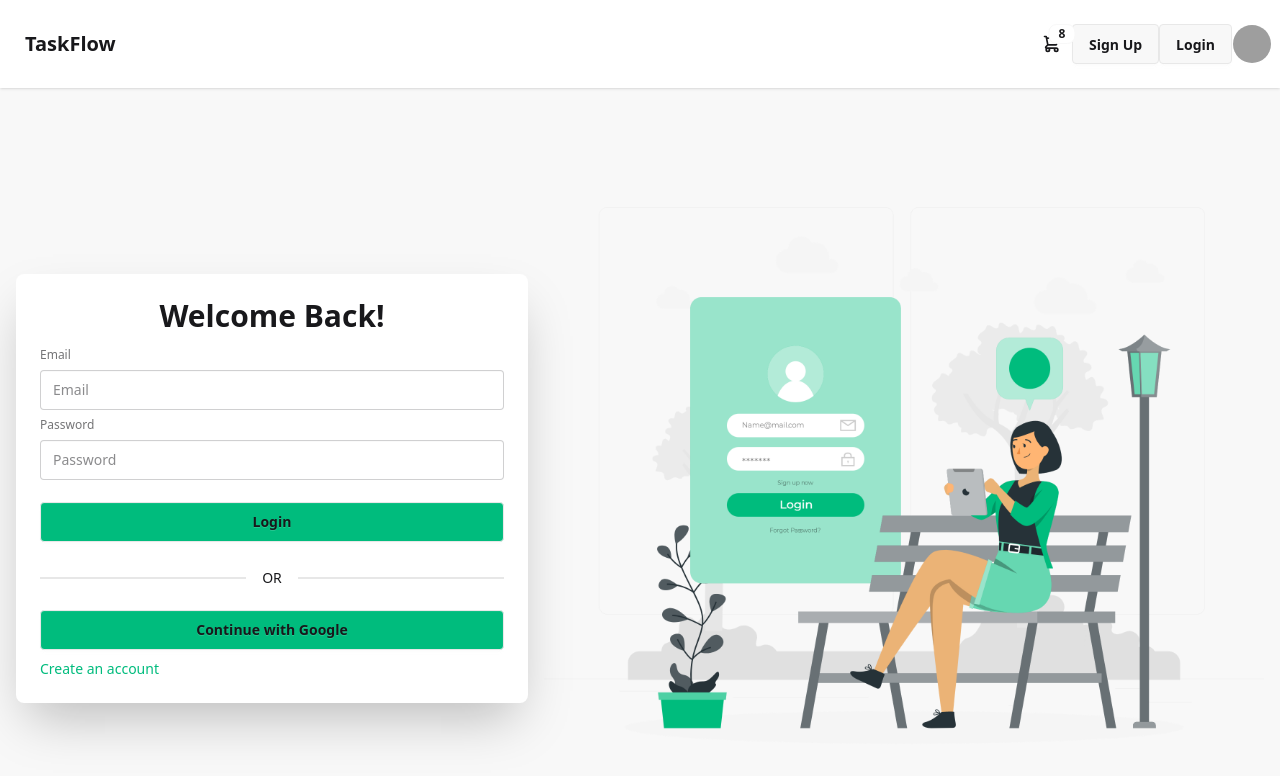
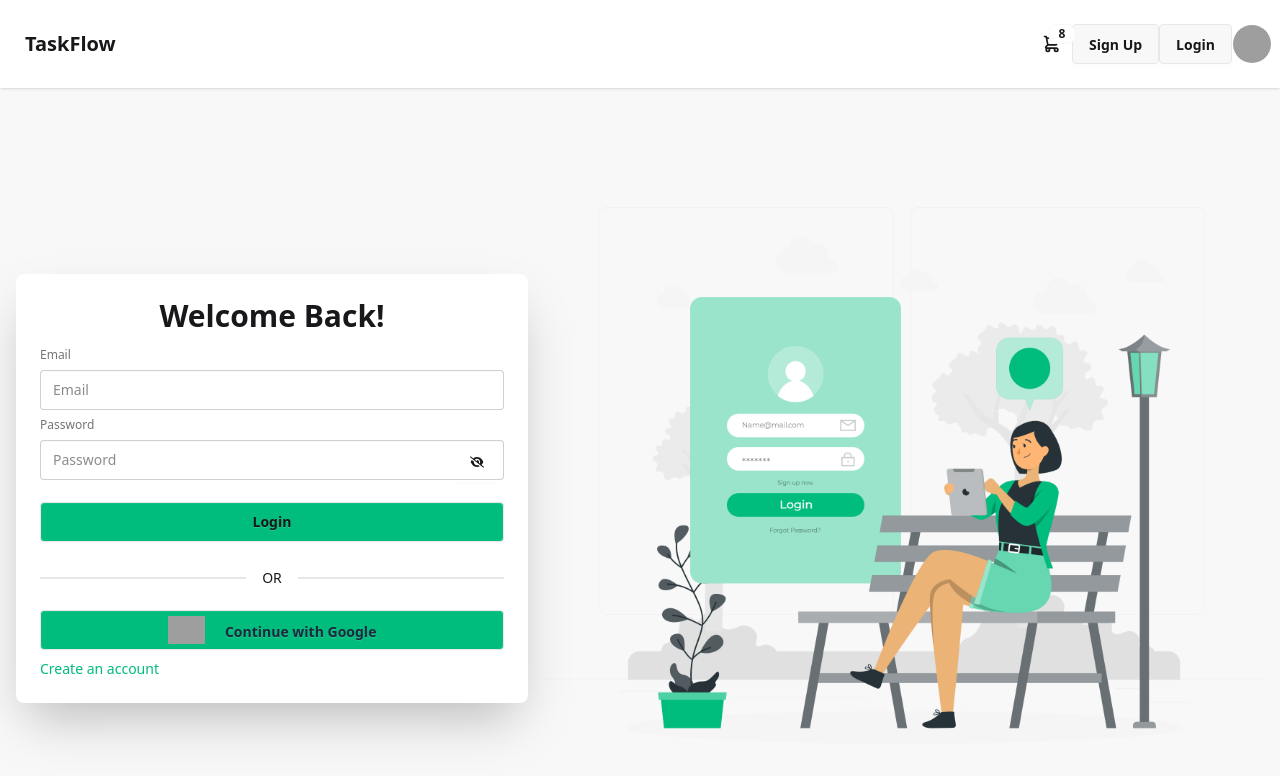
Before and after one commit to musfikanoni/TaskFlow-client, a React (Vite) app: page /login in a window 1280 px wide. Shown: the top 776 px of the page. Built offline with nearby package versions, Linux system fonts and the light colour scheme; no server answers; grey boxes are pictures that could not be loaded.

Commit message:
created social login

```diff
--- a/src/Pages/Login/Login.jsx
+++ b/src/Pages/Login/Login.jsx
@@ -1,8 +1,13 @@
 
 import { Link } from 'react-router-dom';
 import login from '../../assets/auth/login.png';
+import SocialLogin from '../../SocialLogin/SocialLogin';
+import { FaEye, FaEyeSlash } from 'react-icons/fa6';
+import { useState } from 'react';
 
 const Login = () => {
+    const [showPassword, setShowPassword] = useState(false);
+
     return (
         <div>
            <div className="hero bg-base-200 min-h-screen">
@@ -20,12 +25,21 @@ const Login = () => {
                                 <input type="email" className="input w-full" placeholder="Email" />
 
                                 <label className="fieldset-label">Password</label>
-                                <input type="password" className="input w-full" placeholder="Password" />
+                                <input type={showPassword ? 'text' : 'password'} className="input w-full" placeholder="Password" />
+
+                                <button className="btn bg-transparent absolute right-7 mt-24 border-none"
+                                    onClick={() => setShowPassword(!showPassword)}>
+                                        {
+                                            showPassword ? <FaEye /> :<FaEyeSlash />
+                                        }
+
+                                </button>
+
 
                             <button className="btn bg-emerald-500 font-bold mt-4">Login</button>
                             </fieldset>
                             <div className="divider">OR</div>
-                            <button className="btn bg-emerald-500 font-bold">Continue with Google</button>
+                            <SocialLogin></SocialLogin>
                             <Link to='/signup'>
                                 <p className='text text-emerald-500'>Create an account</p>
                             </Link>
--- a/src/Pages/SignUp/SignUp.jsx
+++ b/src/Pages/SignUp/SignUp.jsx
@@ -5,6 +5,11 @@ import { useContext, useState } from 'react';
 import { FaEye, FaEyeSlash } from 'react-icons/fa6';
 import { AuthContext } from '../../Providers/AuthProvider';
 import Swal from 'sweetalert2';
+import SocialLogin from '../../SocialLogin/SocialLogin';
+
+
+// const image_hosting_key = import.meta.env.VITE_IMAGE_HOSTING_KEY;
+// const image_hosting_api = `https://api.imgbb.com/1/upload?keey=${image_hosting_key}`
 
 const SignUp = () => {
     const [showPassword, setShowPassword] = useState(false);
@@ -79,8 +84,8 @@ const SignUp = () => {
                                             {/* photoURL */}
                                             <label className="fieldset-label">Choose Photo</label>
                                             <input type="file" className="file-input file-input-success w-full"
-                                            {...register("image", { required: true })} />
-                                            {errors.image && <span className="text-red-600">Image is required</span>}
+                                            {...register("image")} />
+                                            {/* {errors.image && <span className="text-red-600">Image is required</span>}  */}
 
                                             {/* name */}
                                             <label className="fieldset-label">Name</label>
@@ -117,7 +122,7 @@ const SignUp = () => {
                                         <button className="btn bg-emerald-500 font-bold mt-4">Sign Up</button>
                                         </fieldset>
                                         <div className="divider">OR</div>
-                                        <button className="btn w-full bg-emerald-500 font-bold">Continue with Google</button>
+                                       <SocialLogin></SocialLogin>
                                         <Link to='/login'>
                                             <p className='pt-2 text-emerald-500'>Go to Login</p>
                                         </Link>
--- a/src/Providers/AuthProvider.jsx
+++ b/src/Providers/AuthProvider.jsx
@@ -1,11 +1,11 @@
 /* eslint-disable react-refresh/only-export-components */
 import { createContext, useEffect, useState } from "react";
 import {  createUserWithEmailAndPassword, getAuth, GoogleAuthProvider, onAuthStateChanged,  signInWithEmailAndPassword,  signInWithPopup, signOut, updateProfile } from "firebase/auth";
-// import { app } from "../firebase/firebase.init";
+import { app } from "../firebase/firebase.init";
 // import useAxiosPublic from "../hooks/useAxiosPublic";
 
 export const AuthContext = createContext(null);
-// const auth = getAuth(app);
+const auth = getAuth(app);
 const AuthProvider = ({children}) => {
 
     const [user, setUser] = useState(null);
--- /dev/null
+++ b/src/SocialLogin/SocialLogin.jsx
@@ -0,0 +1,42 @@
+
+// import { useNavigate } from 'react-router-dom';
+
+import useAuth from "../hooks/useAuth";
+
+
+const SocialLogin = () => {
+    const{goolgeSignIn} = useAuth();
+    // const axiosPublic = useAxiosPublic();
+    // const navigate = useNavigate();
+
+    const handleGoogleSingIn = () => {
+        goolgeSignIn()
+        .then(result => {
+            console.log(result.user)
+            const userInfo = {
+                email: result.user?.email,
+                name: result.user?.displayName,
+                photoURL: result.user?.photoURL
+            }
+            console.log(userInfo)
+            // axiosPublic.post('/users', userInfo)
+            // .then(res =>{
+            //     console.log(res.data)
+            //     navigate('/')
+            // })
+        })
+    }
+    return (
+        <div>
+            <div>
+            <span onClick={handleGoogleSingIn} className='btn w-full flex gap-5 bg-emerald-500 items-center'>
+                <img className='h-7' src="https://img.icons8.com/?size=100&id=17949&format=png&color=000000" alt="" />
+                <span className='text-slate-800 font-bold mt-1'>Continue with Google</span>
+            </span>
+            {/* <Button  size="lg">Countinue with Google</Button> */}
+            </div>
+        </div>
+    );
+};
+
+export default SocialLogin;
--- a/src/firebase/firebase.init.js
+++ b/src/firebase/firebase.init.js
@@ -1,6 +1,5 @@
 // Import the functions you need from the SDKs you need
 import { initializeApp } from "firebase/app";
-// import { getAuth } from "firebase/auth";
 // TODO: Add SDKs for Firebase products that you want to use
 // https://firebase.google.com/docs/web/setup#available-libraries
 
@@ -12,6 +11,7 @@ const firebaseConfig = {
   storageBucket: import.meta.env.VITE_storageBucket,
   messagingSenderId: import.meta.env.VITE_messagingSenderId,
   appId: import.meta.env.VITE_appId
+
 };
 // Initialize Firebase
 export const app = initializeApp(firebaseConfig);
--- /dev/null
+++ b/src/hooks/useAuth.jsx
@@ -0,0 +1,9 @@
+import { useContext } from "react";
+import { AuthContext } from "../Providers/AuthProvider";
+
+const useAuth = () => {
+    const auth = useContext(AuthContext);
+    return auth;
+};
+
+export default useAuth;
```
Also changed, not shown: src/main.jsx (+6 -3 lines).
